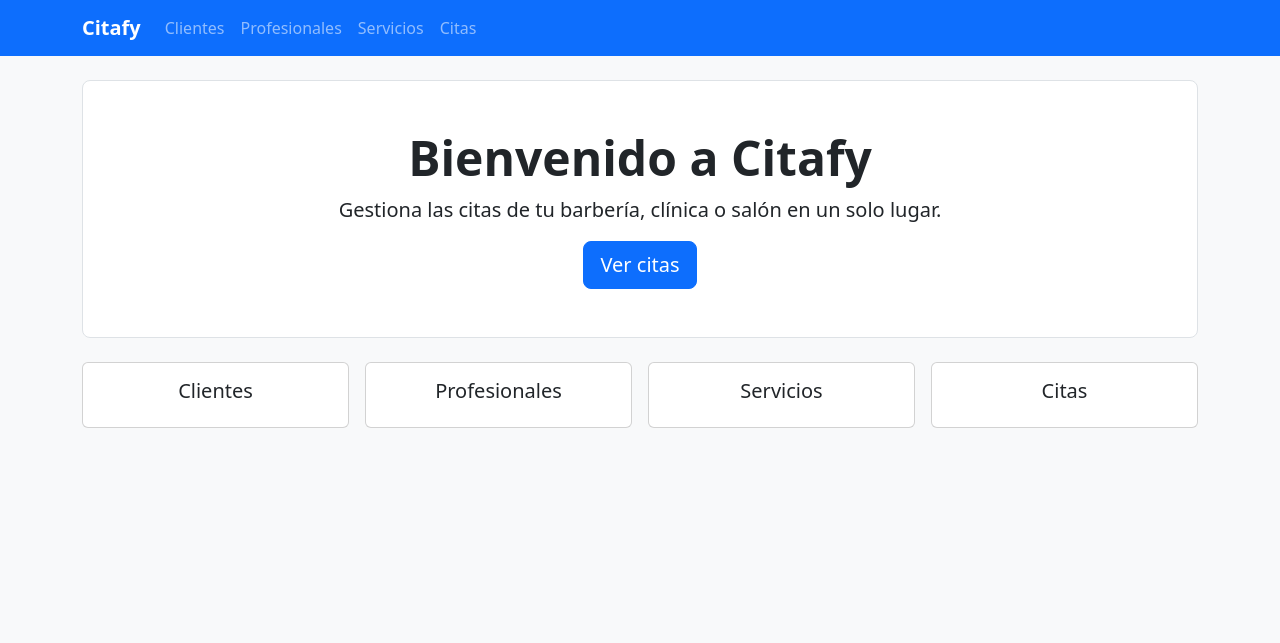
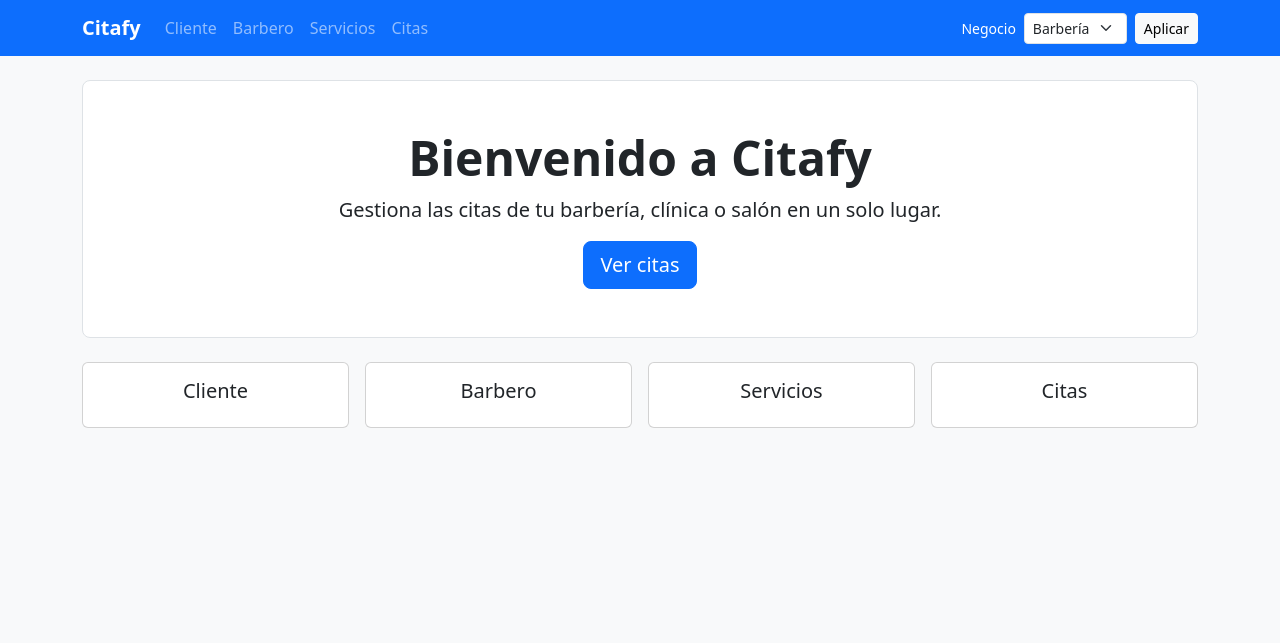
Before and after one commit to Alxbertt/citafy, a Spring Boot app: page / in a window 1280 px wide. Shown: the top 643 px of the page. Run offline with Spring Boot 4, Linux system fonts and the light colour scheme; data comes from the database, SQL or seed files in the repository.

Commit message:
HU04: agregar selector de tipo de negocio

```diff
--- a/src/main/java/com/citafy/citafy/controller/HomeController.java
+++ b/src/main/java/com/citafy/citafy/controller/HomeController.java
@@ -0,0 +1,38 @@
+package com.citafy.citafy.controller;
+
+import com.citafy.citafy.repository.TipoNegocioRepository;
+import jakarta.servlet.http.HttpSession;
+import org.springframework.http.HttpStatus;
+import org.springframework.stereotype.Controller;
+import org.springframework.web.bind.annotation.GetMapping;
+import org.springframework.web.bind.annotation.PostMapping;
+import org.springframework.web.bind.annotation.RequestParam;
+import org.springframework.web.server.ResponseStatusException;
+
+@Controller
+public class HomeController {
+
+    private final TipoNegocioRepository tipoNegocioRepository;
+
+    public HomeController(TipoNegocioRepository tipoNegocioRepository) {
+        this.tipoNegocioRepository = tipoNegocioRepository;
+    }
+
+    @GetMapping("/")
+    public String inicio() {
+        return "index";
+    }
+
+    @PostMapping("/negocio/seleccionar")
+    public String seleccionarNegocio(@RequestParam("tipoId") Long tipoId,
+                                     HttpSession sesion) {
+        if (!tipoNegocioRepository.existsById(tipoId)) {
+            throw new ResponseStatusException(
+                    HttpStatus.BAD_REQUEST, "El tipo de negocio no existe"
+            );
+        }
+
+        sesion.setAttribute(NegocioVista.TIPO_NEGOCIO_SESION, tipoId);
+        return "redirect:/";
+    }
+}
--- a/src/main/resources/templates/fragments/navbar.html
+++ b/src/main/resources/templates/fragments/navbar.html
@@ -12,14 +12,48 @@
 
         <div class="collapse navbar-collapse" id="menuPrincipal">
             <ul class="navbar-nav me-auto">
-                <li class="nav-item"><a class="nav-link" th:href="@{/clientes}">Clientes</a></li>
-                <li class="nav-item"><a class="nav-link" th:href="@{/profesionales}">Profesionales</a></li>
-                <li class="nav-item"><a class="nav-link" th:href="@{/servicios}">Servicios</a></li>
-                <li class="nav-item"><a class="nav-link" th:href="@{/citas}">Citas</a></li>
+                <li class="nav-item">
+                    <a class="nav-link" th:href="@{/clientes}"
+                       th:text="${negocioActivo != null ? negocioActivo.etiquetaCliente : 'Clientes'}">
+                        Clientes
+                    </a>
+                </li>
+                <li class="nav-item">
+                    <a class="nav-link" th:href="@{/profesionales}"
+                       th:text="${negocioActivo != null ? negocioActivo.etiquetaProfesional : 'Profesionales'}">
+                        Profesionales
+                    </a>
+                </li>
+                <li class="nav-item">
+                    <a class="nav-link" th:href="@{/servicios}">Servicios</a>
+                </li>
+                <li class="nav-item">
+                    <a class="nav-link" th:href="@{/citas}">Citas</a>
+                </li>
             </ul>
 
-            <!-- HU04: aquí irá el selector de tipo de negocio -->
-            <div id="selector-negocio"></div>
+            <div id="selector-negocio" th:if="${negocioActivo != null}">
+                <form th:action="@{/negocio/seleccionar}" method="post"
+                      class="d-flex align-items-center gap-2 my-2 my-lg-0">
+                    <label for="tipo-negocio" class="text-white small">
+                        Negocio
+                    </label>
+
+                    <select id="tipo-negocio" name="tipoId"
+                            class="form-select form-select-sm" required>
+                        <option th:each="tipo : ${tiposNegocio}"
+                                th:value="${tipo.id}"
+                                th:text="${tipo.nombre}"
+                                th:selected="${tipo.id == negocioActivo.id}">
+                            Tipo de negocio
+                        </option>
+                    </select>
+
+                    <button type="submit" class="btn btn-sm btn-light">
+                        Aplicar
+                    </button>
+                </form>
+            </div>
         </div>
     </div>
 </nav>
--- a/src/main/resources/templates/index.html
+++ b/src/main/resources/templates/index.html
@@ -8,15 +8,48 @@
 <section>
     <div class="p-5 mb-4 bg-white rounded-3 border text-center">
         <h1 class="display-5 fw-bold">Bienvenido a Citafy</h1>
-            <p class="lead">Gestiona las citas de tu barbería, clínica o salón en un solo lugar.</p>
+        <p class="lead">
+            Gestiona las citas de tu barbería, clínica o salón en un solo lugar.
+        </p>
         <a th:href="@{/citas}" class="btn btn-primary btn-lg">Ver citas</a>
     </div>
 
     <div class="row g-3">
-            <div class="col-md-3"><a th:href="@{/clientes}" class="card text-decoration-none h-100"><div class="card-body text-center"><h5>Clientes</h5></div></a></div>
-            <div class="col-md-3"><a th:href="@{/profesionales}" class="card text-decoration-none h-100"><div class="card-body text-center"><h5>Profesionales</h5></div></a></div>
-            <div class="col-md-3"><a th:href="@{/servicios}" class="card text-decoration-none h-100"><div class="card-body text-center"><h5>Servicios</h5></div></a></div>
-            <div class="col-md-3"><a th:href="@{/citas}" class="card text-decoration-none h-100"><div class="card-body text-center"><h5>Citas</h5></div></a></div>
+        <div class="col-md-3">
+            <a th:href="@{/clientes}" class="card text-decoration-none h-100">
+                <div class="card-body text-center">
+                    <h5 th:text="${negocioActivo != null ? negocioActivo.etiquetaCliente : 'Clientes'}">
+                        Clientes
+                    </h5>
+                </div>
+            </a>
+        </div>
+
+        <div class="col-md-3">
+            <a th:href="@{/profesionales}" class="card text-decoration-none h-100">
+                <div class="card-body text-center">
+                    <h5 th:text="${negocioActivo != null ? negocioActivo.etiquetaProfesional : 'Profesionales'}">
+                        Profesionales
+                    </h5>
+                </div>
+            </a>
+        </div>
+
+        <div class="col-md-3">
+            <a th:href="@{/servicios}" class="card text-decoration-none h-100">
+                <div class="card-body text-center">
+                    <h5>Servicios</h5>
+                </div>
+            </a>
+        </div>
+
+        <div class="col-md-3">
+            <a th:href="@{/citas}" class="card text-decoration-none h-100">
+                <div class="card-body text-center">
+                    <h5>Citas</h5>
+                </div>
+            </a>
+        </div>
     </div>
 </section>
 </body>
```
Also changed, not shown: src/main/java/com/citafy/citafy/controller/NegocioVista.java (added, +40 -0 lines). Lines whose indentation alone changed are shown as unchanged.
